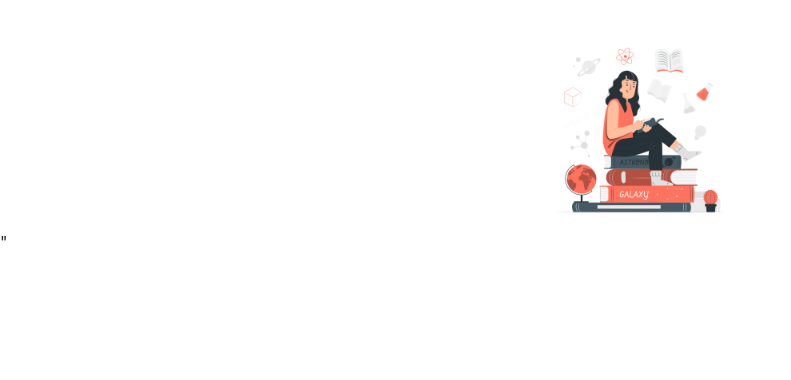
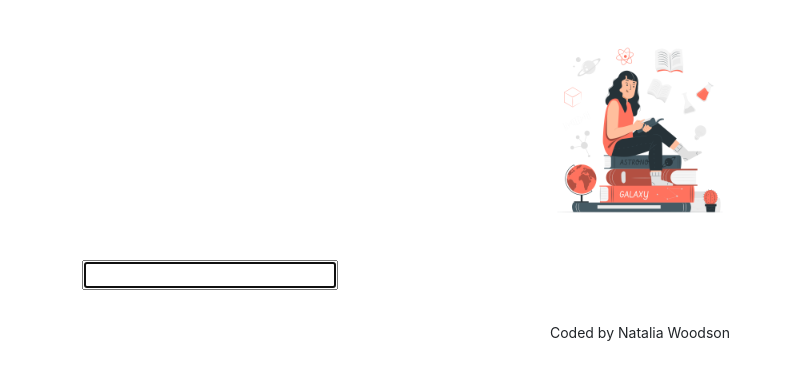
Before and after one commit to NataliaWoodson/dictionary-project, a React (Create React App) app: page / in a window 1280 px wide. Shown: the top 380 px of the page, without its empty margins (0-791 px from the left). Built offline with nearby package versions, Linux system fonts and the light colour scheme.

Commit message:
added search form

```diff
--- a/package.json
+++ b/package.json
@@ -6,6 +6,7 @@
     "@testing-library/jest-dom": "^5.14.1",
     "@testing-library/react": "^11.2.7",
     "@testing-library/user-event": "^12.8.3",
+    "bootstrap-icons": "^1.5.0",
     "react": "^17.0.2",
     "react-dom": "^17.0.2",
     "react-scripts": "4.0.3",
--- a/public/index.html
+++ b/public/index.html
@@ -10,7 +10,6 @@
       content="Web site created using create-react-app"
     />
     <link href="https://cdn.jsdelivr.net/npm/bootstrap@5.1.0/dist/css/bootstrap.min.css" rel="stylesheet" integrity="sha384-KyZXEAg3QhqLMpG8r+8fhAXLRk2vvoC2f3B09zVXn8CA5QIVfZOJ3BCsw2P0p/We" crossorigin="anonymous">
-
     <!--
       manifest.json provides metadata used when your web app is installed on a
       user's mobile device or desktop. See https://developers.google.com/web/fundamentals/web-app-manifest/
--- a/src/App.css
+++ b/src/App.css
@@ -8,3 +8,8 @@
   display: block;
   margin: 0 auto;
 }
+
+.App footer {
+  text-align: center;
+  margin: 30px 0;
+}
--- a/src/App.js
+++ b/src/App.js
@@ -1,12 +1,19 @@
 import logo from "./logo.png";
 import './App.css';
+import Dictionary from "./Dictionary";
 
 function App() {
   return (
     <div className="App">
-      <header className="App-header">
-        <img src={logo} className="App-logo img-fluid" alt="logo" width="300" />"
-      </header>
+      <div className="container">
+        <header className="App-header">
+          <img src={logo} className="App-logo img-fluid" alt="logo" width="300" />
+        </header>
+        <Dictionary />
+        <footer className=".App-footer">
+          <small>Coded by Natalia Woodson</small>
+        </footer>
+      </div>
     </div>
   );
 }
--- /dev/null
+++ b/src/Dictionary.css
@@ -0,0 +1,3 @@
+.Dictionary {
+  margin: 30px auto;
+}
--- /dev/null
+++ b/src/Dictionary.js
@@ -0,0 +1,23 @@
+import React, { useState } from "react";
+import './Dictionary.css';
+
+export default function Dictionary() {
+  const [keyword, setKeyword] = useState("");
+
+  function search(event) {
+    event.preventDefault()
+    alert(`Searching for ${keyword}`);
+  }
+
+  function handleKeywordChange(event) {
+    setKeyword(event.target.value);
+  }
+
+  return (
+    <div className="Dictionary">
+      <form onSubmit={search}>
+        <input type="search" onChange={handleKeywordChange} autoFocus />
+      </form>
+    </div>
+  );
+}
--- a/src/index.js
+++ b/src/index.js
@@ -3,6 +3,7 @@
 import './index.css';
 import App from './App';
 import reportWebVitals from './reportWebVitals';
+
 
 ReactDOM.render(
   <React.StrictMode>
```
Also changed, not shown: 1 other file (tests, documents, lock files or other folders).
